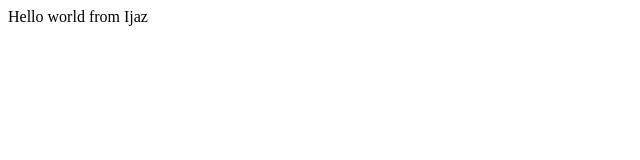
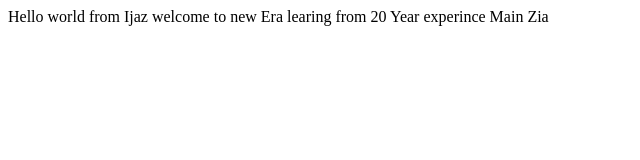
Before and after one commit to Jazz101/bootcamp2020, a plain HTML site: page index.html in a window 1280 px wide. Shown: the whole page, without its empty margins (0-640 px from the left). Drawn offline with Linux system fonts and the light colour scheme.

Commit message:
new changes
new changes

```diff
--- a/index.html
+++ b/index.html
@@ -7,7 +7,7 @@
 </head>
 <body>
     <div>
-        Hello world from Ijaz
+        Hello world from Ijaz welcome to new Era learing from 20 Year experince Main Zia
     </div>
 
 </body>
```
